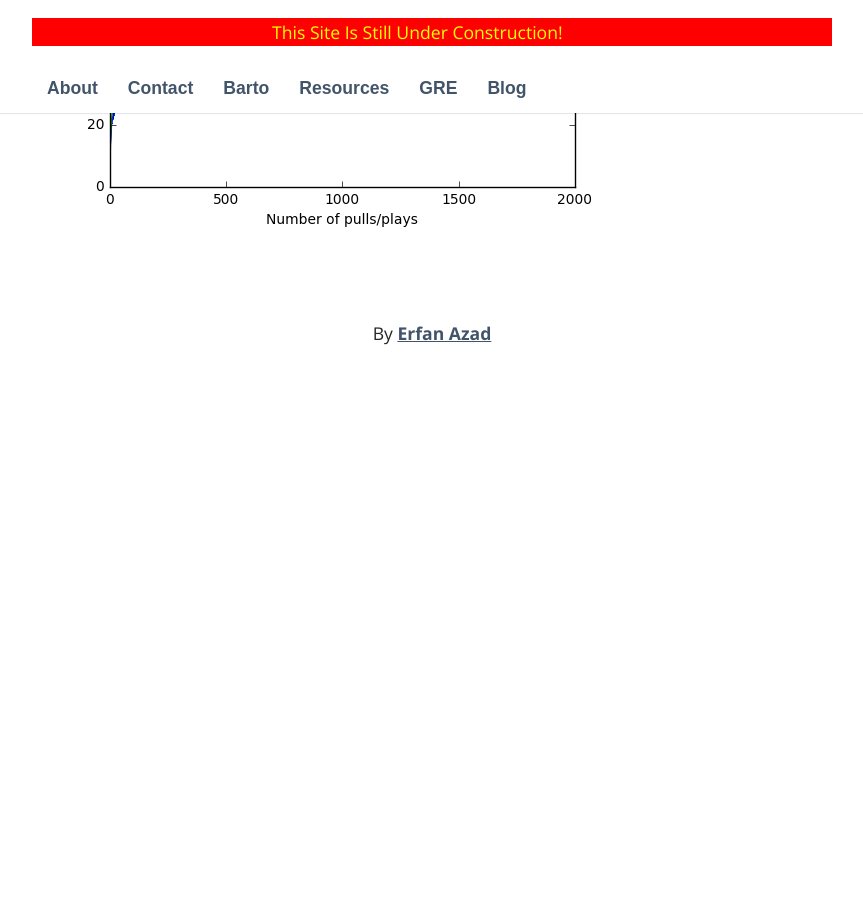
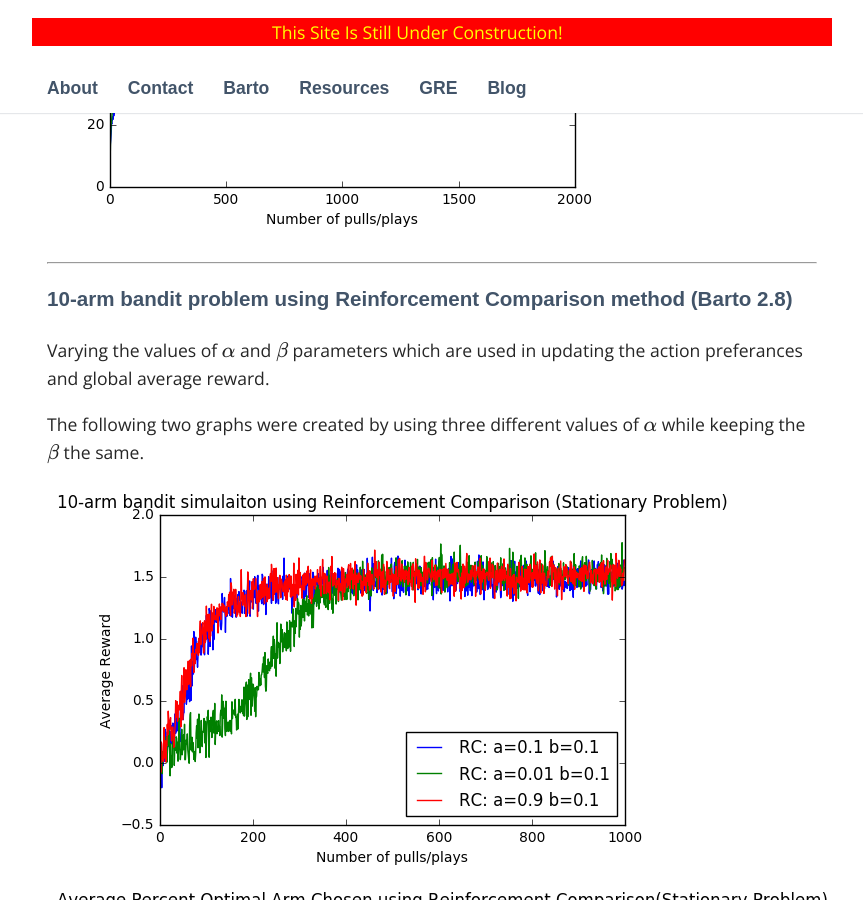
Before and after one commit to Erfi/erfi.github.io, a Jekyll site: the page built from _pages/03_Barto.md, in a window 1280 px wide and 900 px high, scrolled down 3379 px. Shown: the whole window, without its empty margins (208-1071 px from the left). Built offline with Jekyll 4.4.1, drawn with Linux system fonts in a browser that asks for light colours; some web fonts are replaced; formulas are drawn with MathJax 3; before the commit the page ends 3784 px from its top, so only the background shows below that; some of the changed text lies outside the part shown.

Commit message:
added the glaphs for Reinforcement Comparison to Barto

```diff
--- a/_pages/03_Barto.md
+++ b/_pages/03_Barto.md
@@ -35,3 +35,17 @@
 
 ![Average Reward over time](/assets/Barto_2-6_nonStationary_rewards.png)
 ![Percent Optimal action over time](/assets/Barto_2-6_nonStationary_optimalAction.png)
+
+***
+### 10-arm bandit problem using **Reinforcement Comparison** method (Barto 2.8)
+Varying the values of $$\alpha$$ and $$\beta$$ parameters which are used in updating the action preferances and global average reward.
+
+The following two graphs were created by using three different values of $$\alpha$$ while keeping the $$\beta$$ the same.
+
+![RC: Average Reward over time - alpha varying](/assets/Barto_RC_alpha_reward.png)
+![RC: Percent Optimal action over time - alpha varying](/assets/Barto_RC_alpha_optimal.png)
+
+The following two graphs were created similarly, by using three different values for $$\beta$$ while keeping the $$\alpha$$ the same.
+
+![RC: Average Reward over time - beta varying](/assets/Barto_RC_beta_reward.png)
+![RC: Percent Optimal action over time - beta varying](/assets/Barto_RC_beta_optimal.png)
```
Also changed, not shown: assets/Barto_RC_alpha_optimal.png (added), assets/Barto_RC_alpha_reward.png (added), assets/Barto_RC_beta_optimal.png (added), assets/Barto_RC_beta_reward.png (added).
